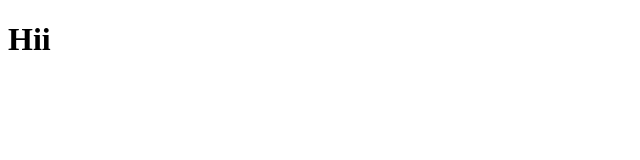
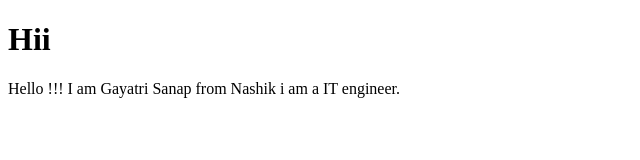
Before and after one commit to gaytrisanap/ass9, a plain HTML site: page index.html in a window 1280 px wide. Shown: the whole page, without its empty margins (0-640 px from the left). Drawn offline with Linux system fonts and the light colour scheme.

Commit message:
basic info added

```diff
--- a/index.html
+++ b/index.html
@@ -7,5 +7,6 @@
 </head>
 <body>
     <h1>Hii</h1>
+    <p>Hello !!! I am Gayatri Sanap from Nashik i am a IT engineer.</p>
 </body>
 </html>
```
